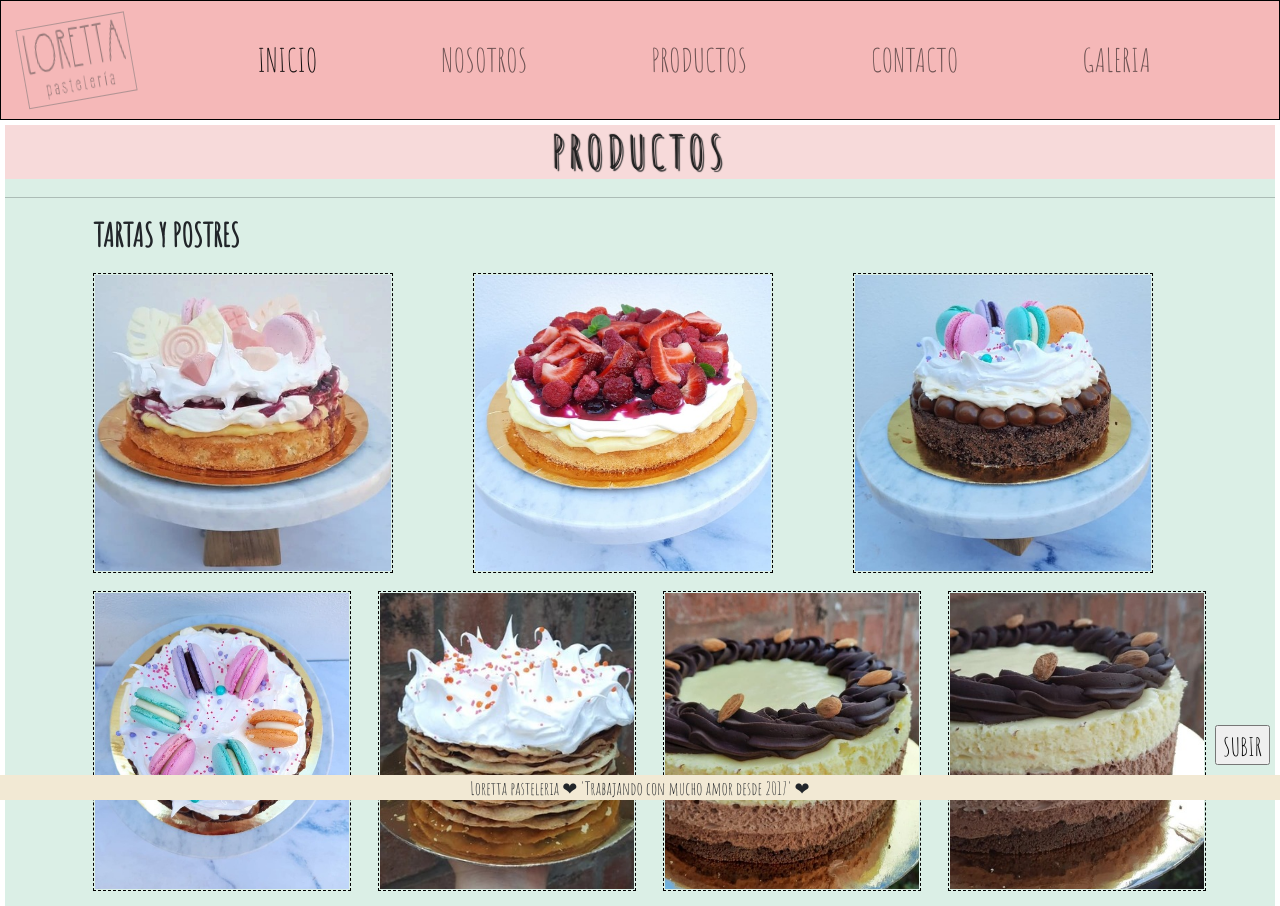
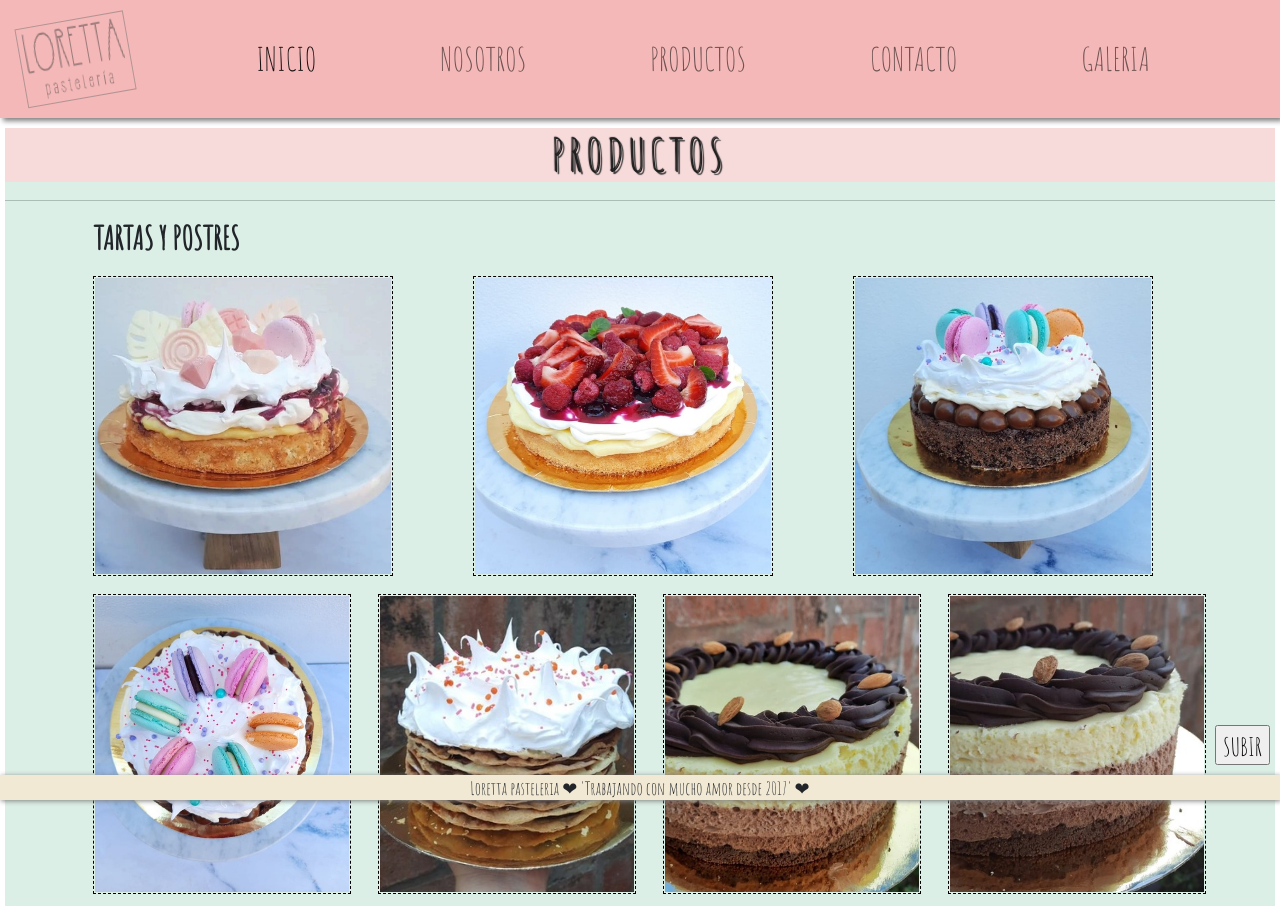
Before and after one commit to antomag/loretta-pasteleria-landingpage, a website: page galeria.html in a window 1280 px wide. Shown: the top 906 px of the page. Drawn offline with nearby package versions, Linux system fonts and the light colour scheme.

Commit message:
sombras header y footer

```diff
--- a/scss/_index.scss
+++ b/scss/_index.scss
@@ -24,6 +24,7 @@
     font-size: 30px;
     text-align: center;
     background-color: rgb(219, 239, 230) ;
+    text-shadow: 0px 0px 4px grey;
 }
 .redes{
     background-color: rgb(219, 239, 230);
--- a/scss/origen.scss
+++ b/scss/origen.scss
@@ -23,7 +23,7 @@ body{
         width: 100%;
         background-color:rgb(245, 184, 184);
         position: sticky;
-        border: solid 0.5px black;
+        box-shadow: 3px 3px 5px grey;
         nav{
             li{
                 margin-left: 20%;
@@ -45,6 +45,7 @@ body{
     position: fixed;
     bottom: 0;
     z-index: 1;
+    box-shadow: 1px 1px 5px grey;
     }
 }
 .logo{
@@ -73,6 +74,5 @@ body{
 .fondoVerde{
     min-height: 100vh;
     background-color: rgb(219, 239, 230);
-    margin: 5px;
-    margin-bottom: 30px;
+    margin: 10px 5px 30px 5px;
 }
```
Also changed, not shown: css/destino.css.
